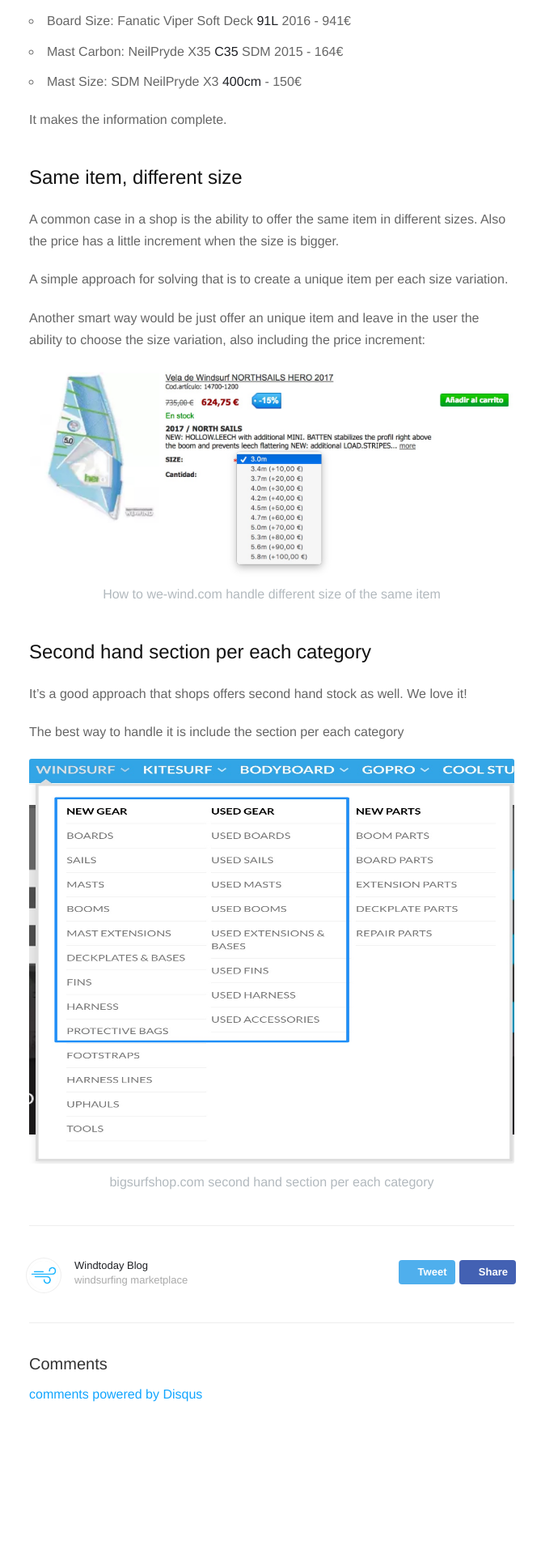
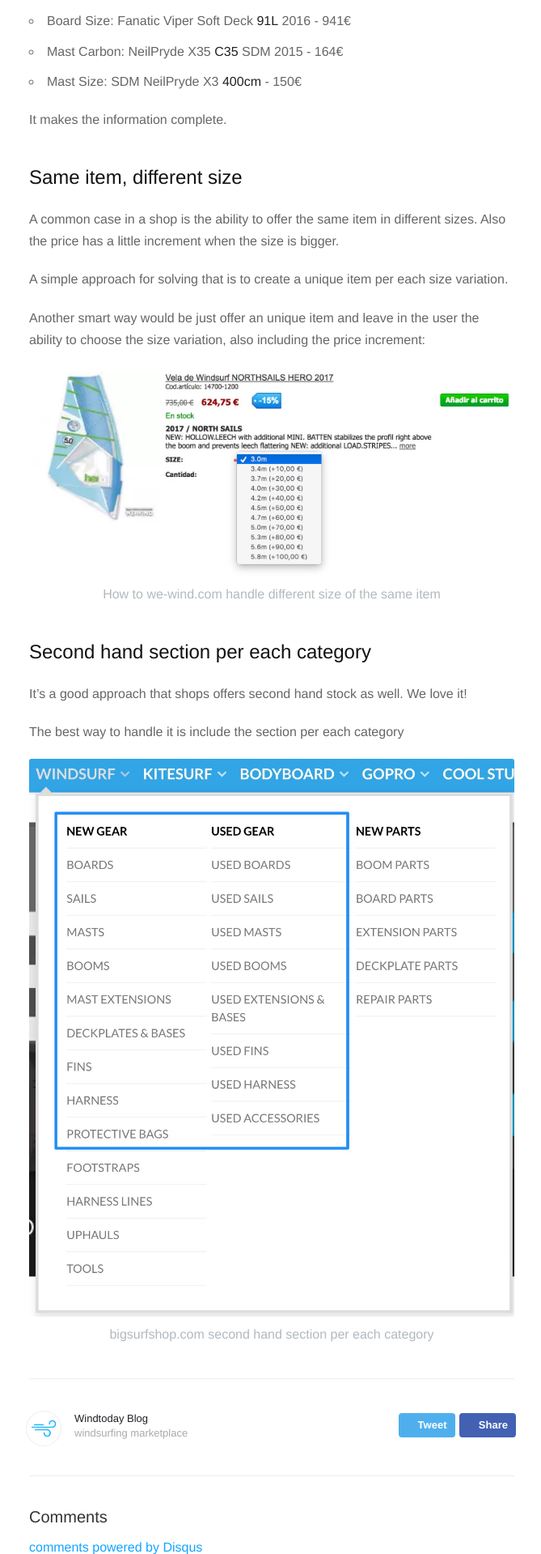
Before and after one commit to windtoday/windtoday-blog, a Jekyll site: the page built from _posts/2016-05-08-how-to-write-good-products.md, in a window 1280 px wide. Shown: the part 1284-3203 px from the top of the page at 81% size, without its empty margins (304-973 px from the left). Built offline with Jekyll 4.4.1, drawn with Linux system fonts in a browser that asks for light colours; some web fonts are replaced; comment, search, counter and statistics services are not loaded; before the commit the page ends 3014 px from its top, so only the background shows below that.

Commit message:
Remove height limitation

```diff
--- a/_posts/2016-05-08-how-to-write-good-products.md
+++ b/_posts/2016-05-08-how-to-write-good-products.md
@@ -59,6 +59,6 @@
 The best way to handle it is include the section per each category
 
 <figure>
-  <img src="/images/posts/second-hand-section.jpg" style="height: 500px">
+  <img src="/images/posts/second-hand-section.jpg">
   <figcaption>bigsurfshop.com second hand section per each category</figcaption>
 </figure>
```
